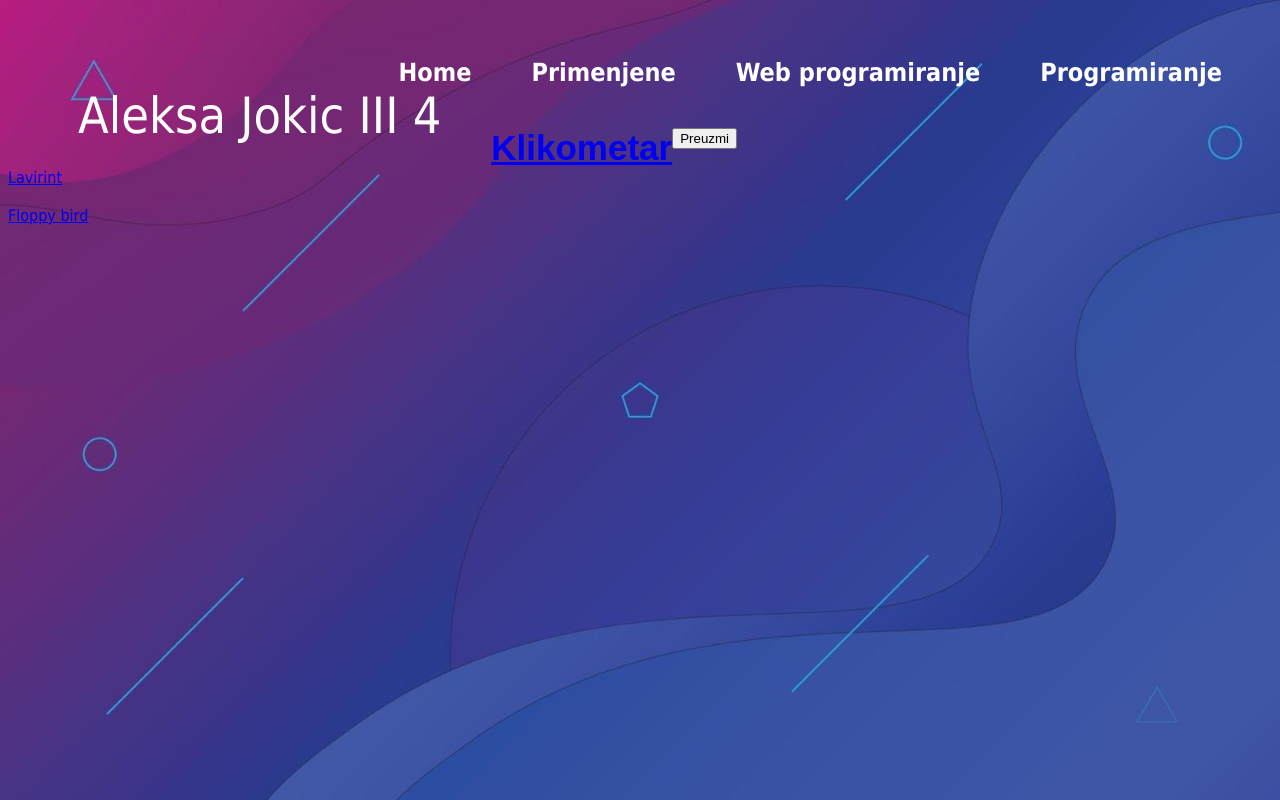
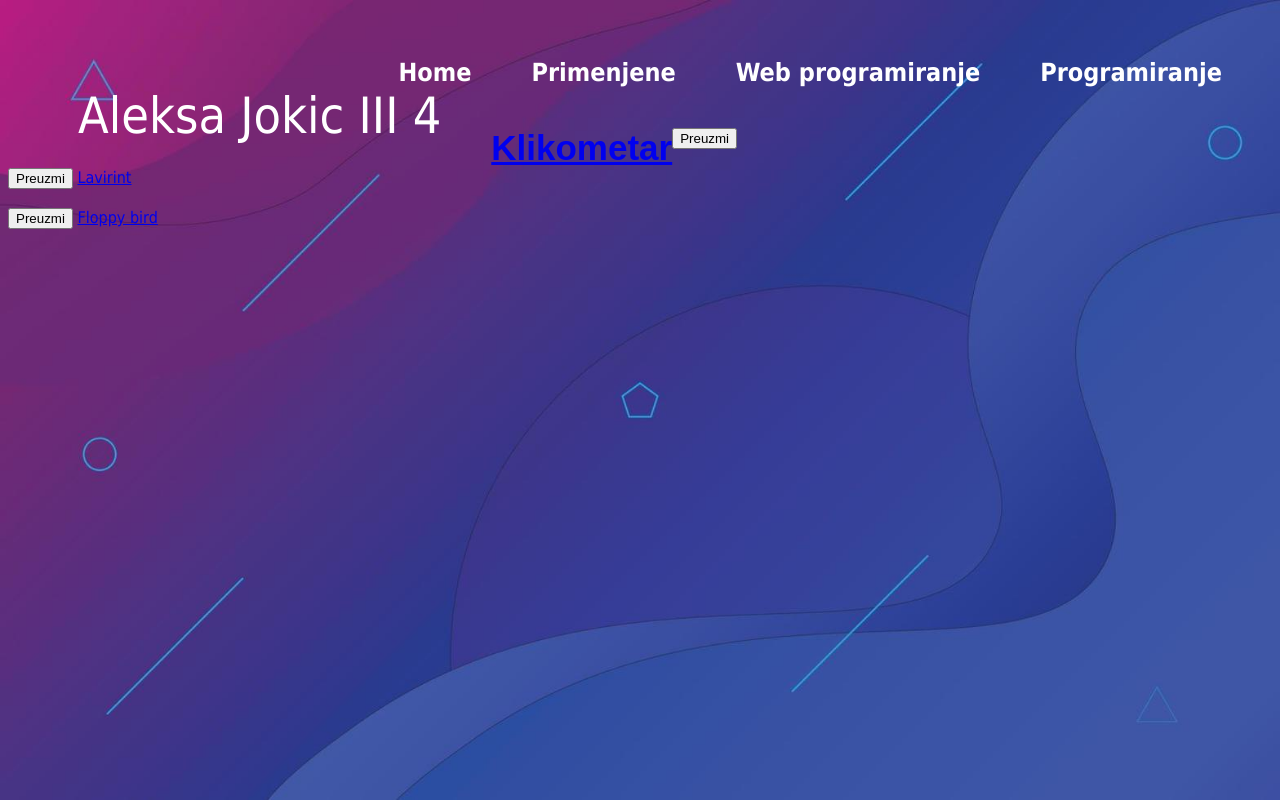
Before and after one commit to aca67/aleksajokic, a plain HTML site: page index1.html in a window 1280 px wide. Drawn offline with nearby package versions, Linux system fonts and the light colour scheme.

Commit message:
Update index1.html

```diff
--- a/index1.html
+++ b/index1.html
@@ -161,7 +161,7 @@
         });
     </script>
     <input type="button" value="Preuzmi"><a href="Klikometar.rar" id="klikometar">Klikometar</a></input><br><br>
-    <a href="Lavirint.rar" id="lavirint">Lavirint</a><br><br>
-    <a href="Flappy bird.rar" id="bird">Floppy bird</a>
+   <input type="button" value="Preuzmi">  <a href="Lavirint.rar" id="lavirint">Lavirint</a></input><br><br>
+    <input type="button" value="Preuzmi"> <a href="Flappy bird.rar" id="bird">Floppy bird</a></input>
 </body>
 </html>
```
